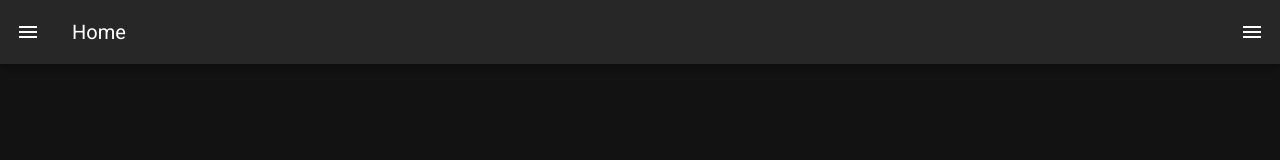
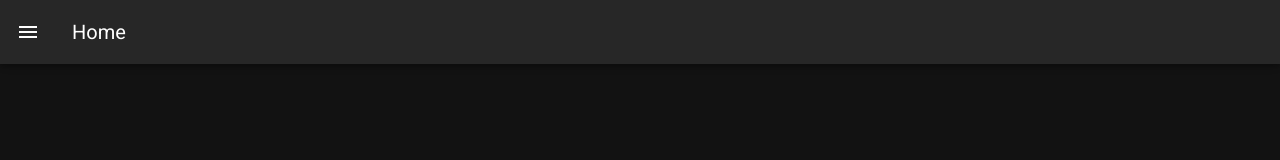
Before and after one commit to braden-w/168-hours, a Nuxt app: page / in a window 1280 px wide. Shown: the top 160 px of the page. Built offline with nearby package versions, Linux system fonts and the light colour scheme.

Commit message:
Removed right menu button

```diff
--- a/layouts/default.vue
+++ b/layouts/default.vue
@@ -28,16 +28,12 @@
       <v-app-bar-nav-icon @click.stop="drawer = !drawer" />
       <v-toolbar-title v-text="title" />
       <v-spacer />
-      <v-btn icon @click.stop="rightDrawer = !rightDrawer">
-        <v-icon>mdi-menu</v-icon>
-      </v-btn>
     </v-app-bar>
     <v-main>
       <v-container>
         <nuxt />
       </v-container>
     </v-main>
-
     <v-footer :absolute="!fixed" app>
       <span>&copy; {{ new Date().getFullYear() }}</span>
     </v-footer>
```
